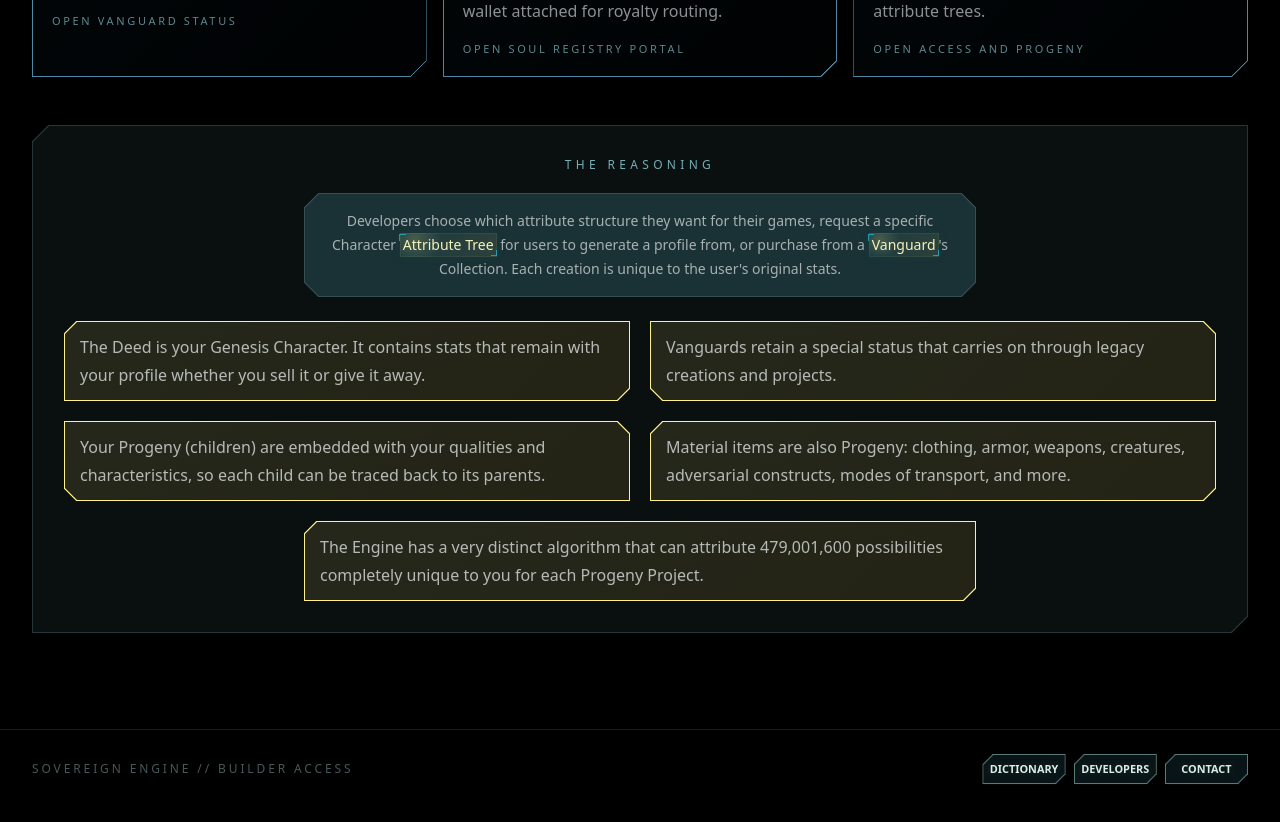
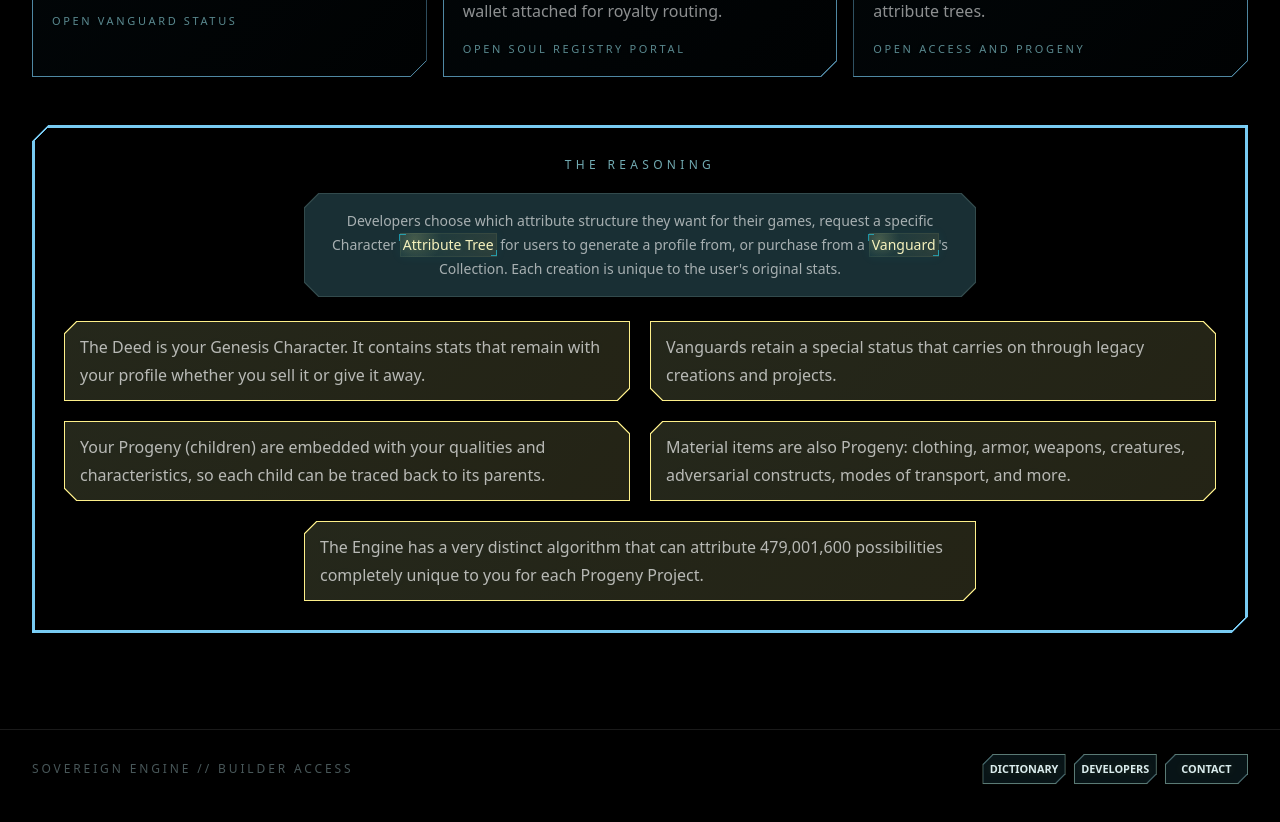
Before and after one commit to 477heat/sovereign-portal, a Next.js app: page / in a window 1280 px wide. Shown: the part 1100-1922 px from the top of the page. Built offline with nearby package versions, Linux system fonts and the light colour scheme.

Commit message:
Refine engine room glossary and backgrounds

```diff
--- a/app/engine/page.tsx
+++ b/app/engine/page.tsx
@@ -2,7 +2,7 @@
 
 import Link from "next/link";
 import { useEffect, useMemo, useState } from "react";
-import { BackgroundHashStream } from "@/components/DATA_STREAM";
+import { GlossaryTerm } from "@/components/GlossaryTerm";
 import TunnelBackdrop from "@/components/TunnelBackdrop";
 import {
   buildEngineProfile,
@@ -491,7 +491,6 @@ export default function EnginePage() {
   return (
     <main className="info-control-page relative isolate min-h-screen overflow-x-hidden bg-black text-white">
       <TunnelBackdrop layer="page" variant="diffused" />
-      <BackgroundHashStream className="z-0" />
 
       <div className="relative z-10 mx-auto flex min-h-screen max-w-[96rem] flex-col px-4 py-5 md:px-8">
         <nav className="engine-top-nav control-surface flex flex-wrap items-center justify-between gap-4 border-b border-cyan-200/15 bg-black/80 px-4 py-4 text-xs font-semibold uppercase tracking-[0.2em] text-white/70 shadow-[0_18px_50px_rgba(0,0,0,0.45)] backdrop-blur-xl md:text-sm">
@@ -514,7 +513,7 @@ export default function EnginePage() {
                 <div className="flex flex-wrap items-start justify-between gap-4">
                   <div>
                     <div className="text-[10px] uppercase tracking-[0.34em] text-cyan-100/65">
-                      Bridge Console
+                      <GlossaryTerm term="Engine Room">Engine Room</GlossaryTerm>
                     </div>
                     <h1 className="mt-3 text-xl font-light uppercase tracking-[0.14em] text-white md:text-2xl">
                       Mock Input Console
--- a/app/globals.css
+++ b/app/globals.css
@@ -399,6 +399,41 @@ body {
 
 .chamfer-panel--frame::after {
   background: rgba(0, 0, 0, 0.72);
+}
+
+.home-reasoning-frame {
+  background: transparent;
+}
+
+.home-reasoning-frame::before {
+  --reasoning-frame-border: rgba(125, 211, 252, 0.96);
+  background-color: transparent;
+  background-image:
+    linear-gradient(var(--reasoning-frame-border), var(--reasoning-frame-border)),
+    linear-gradient(var(--reasoning-frame-border), var(--reasoning-frame-border)),
+    linear-gradient(var(--reasoning-frame-border), var(--reasoning-frame-border)),
+    linear-gradient(var(--reasoning-frame-border), var(--reasoning-frame-border)),
+    linear-gradient(135deg, transparent calc(50% - 1.5px), var(--reasoning-frame-border) calc(50% - 1.5px), var(--reasoning-frame-border) calc(50% + 1.5px), transparent calc(50% + 1.5px)),
+    linear-gradient(135deg, transparent calc(50% - 1.5px), var(--reasoning-frame-border) calc(50% - 1.5px), var(--reasoning-frame-border) calc(50% + 1.5px), transparent calc(50% + 1.5px));
+  background-position:
+    top left 16px,
+    right top,
+    bottom left,
+    left top 16px,
+    left top,
+    right bottom;
+  background-repeat: no-repeat;
+  background-size:
+    calc(100% - 16px) 3px,
+    3px calc(100% - 16px),
+    calc(100% - 16px) 3px,
+    3px calc(100% - 16px),
+    16px 16px,
+    16px 16px;
+}
+
+.home-reasoning-frame::after {
+  background: transparent;
 }
 
 .chamfer-panel--command {
--- a/app/page.tsx
+++ b/app/page.tsx
@@ -375,7 +375,7 @@ export default function HomePage() {
       </section>
 
       <section className="home-lower-clickables relative z-10 mx-auto max-w-7xl px-5 pb-24 md:px-8">
-        <div className="chamfer-panel chamfer-panel--frame p-6 backdrop-blur-md md:p-8">
+        <div className="chamfer-panel chamfer-panel--frame home-reasoning-frame p-6 md:p-8">
           <p className="text-center text-xs uppercase tracking-[0.36em] text-cyan-200/70">
             THE REASONING
           </p>
--- a/lib/glossary.ts
+++ b/lib/glossary.ts
@@ -4,17 +4,17 @@ export const glossary = {
   Alienation:
     "A formal word for giving, selling, or trading something you own.",
   Artifact:
-    "A digital creation made by the project, such as a deed, character, item, or future game asset.",
+    "General meaning: a made object or item. Here, it means a digital creation made by the project, such as a deed, character, item, or future game asset.",
   "Artifact Engine":
     "The preview console where users can test possible stats and future creations.",
   Attestation:
-    "A trusted proof. Here it means Coinbase has confirmed the connected account.",
+    "General meaning: a trusted proof from another source. Here, it means Coinbase has confirmed the connected wallet belongs to a verified account.",
   Attester:
     "The group that gives the proof. For this site, that group is Coinbase.",
   "Attribute Tree":
     "The list of traits and stats a project chooses for its characters, items, or other creations.",
   "Base-native":
-    "Built to work on Base from the start, not added later.",
+    "General meaning: built on Base, the network built by Coinbase. Here, Base is the network where Sovereign Engine tokens are made.",
   Backend:
     "The private part of the site that checks rules and prepares the mint.",
   "Backend Mint":
@@ -22,9 +22,9 @@ export const glossary = {
   Barter:
     "A trade or exchange of value that may not use ordinary currency.",
   Base:
-    "Coinbase's network where this project plans to mint.",
+    "General meaning: the blockchain network built by Coinbase. Here, it is the network where this project mints tokens.",
   "Base Mainnet":
-    "The real Base network where live tokens and payments happen.",
+    "General meaning: the live version of the Base network. Here, it is where real Sovereign Engine tokens and payments happen.",
   Blacklist:
     "A block list that can stop certain wallets or marketplaces from being used.",
   Blockchain:
@@ -36,9 +36,9 @@ export const glossary = {
   Checkout:
     "The payment step before minting, when payment is required.",
   "Coinbase EAS":
-    "The Coinbase check used by the Portal to confirm the connected wallet belongs to a verified Coinbase account.",
+    "General meaning: Coinbase's proof system for verified accounts. Here, the Portal uses it to check whether the connected wallet belongs to a verified Coinbase account.",
   "Contract Address":
-    "The public address for a project program on the network.",
+    "General meaning: the public address for a blockchain program. Here, it points to the Sovereign Engine contract users and tools can check.",
   "Covenant Mark":
     "A short public mark made from the name fields.",
   Conveyance:
@@ -46,13 +46,15 @@ export const glossary = {
   "Deed of Spiritual Conveyance":
     "A formal title for the Soul Deed and its transfer language.",
   "Deterministic Profile":
-    "A profile that gives the same person the same core stats every time.",
+    "General meaning: a profile made from fixed inputs instead of random rolls. Here, it means the same person keeps the same core stats every time.",
   "Dynamic URI":
     "A token link that can show updated information before it is locked.",
   DynamoDB:
     "A database service that can store site records like mint orders.",
   "ERC-721":
     "A common kind of NFT made for unique one-of-one tokens.",
+  "Engine Room":
+    "General meaning: the place where a machine is watched and controlled. Here, it is the mock console where users test Sovereign Engine inputs, stat types, and future artifact ideas before the live mint path.",
   "Founder Share":
     "The part of a payment meant for the founder or project wallet.",
   Genesis:
@@ -78,9 +80,9 @@ export const glossary = {
   Marketplace:
     "A place like OpenSea where people can buy and sell digital items.",
   Metadata:
-    "The public information attached to a token, usually its name, image, description, and traits.",
+    "General meaning: information that describes a digital item. Here, it is the public token information, usually name, image, description, and traits.",
   Mint:
-    "The action of creating a digital asset and sending it to a wallet.",
+    "General meaning: creating a token on a blockchain. Here, it creates the user's Sovereign Engine asset and sends it to the connected wallet.",
   "Mint Order":
     "The Portal's record that tracks whether a connected wallet is ready to mint.",
   "Mint Path":
@@ -102,13 +104,13 @@ export const glossary = {
   "Proxy (contract)":
     "A setup where the public address stays the same even if the project code is upgraded.",
   Progeny:
-    "Future creations made from a user's original profile, such as children, characters, items, creatures, weapons, armor, or transport.",
+    "General meaning: something that comes from an original source. Here, it means future creations made from a user's original profile, such as children, characters, items, creatures, weapons, armor, or transport.",
   "Public Mark":
     "A short public label so the site does not show full private name details.",
   Recipient:
     "The wallet that receives the minted token.",
   Royalty:
-    "A payment meant to go back to the creator or origin wallet when an item is resold, if the marketplace supports it.",
+    "General meaning: a payment that returns to a creator when something is resold. Here, it can route back to the origin wallet when an artifact is resold, if the marketplace supports it.",
   "Royalty Splitter":
     "A payment tool that divides money between the right wallets.",
   RPC:
@@ -118,7 +120,7 @@ export const glossary = {
   Signature:
     "A wallet approval that proves the wallet owner said yes.",
   "Smart Contract":
-    "A program on the network that follows set rules for tokens.",
+    "General meaning: a program on a blockchain that follows set rules. Here, it controls token minting, ownership records, and royalty rules.",
   Soul:
     "The project idea for a unique living person.",
   Soulbound:
@@ -148,9 +150,9 @@ export const glossary = {
   "Verified Account":
     "A Coinbase account signal used to help confirm the Portal is dealing with a real eligible account.",
   Wallet:
-    "The user's digital account. The Portal uses the connected wallet for access checks, payment, and receiving the mint.",
+    "General meaning: a digital account for blockchain tokens. Here, the Portal uses the connected wallet for access checks, payment, and receiving the mint.",
   "Wallet Address":
-    "The public address of a wallet. It can receive tokens and appears in onchain records.",
+    "General meaning: the public address of a wallet. Here, it receives tokens and appears in Sovereign Engine onchain records.",
   Webhook:
     "A server callback used to notify the app that an external event, such as payment status, has changed.",
   "wallet-linked":
```
